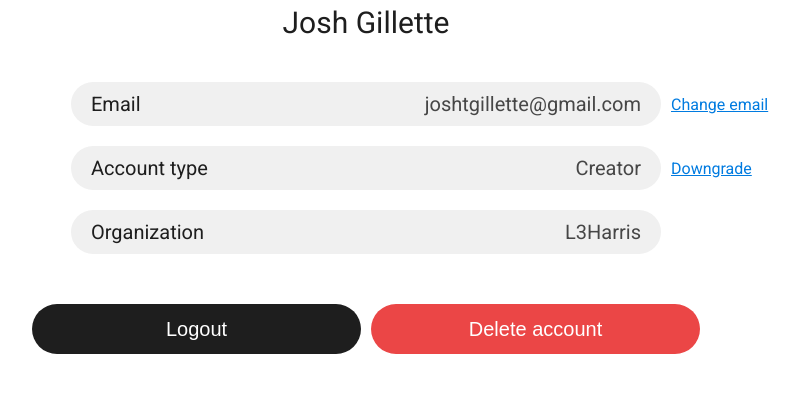
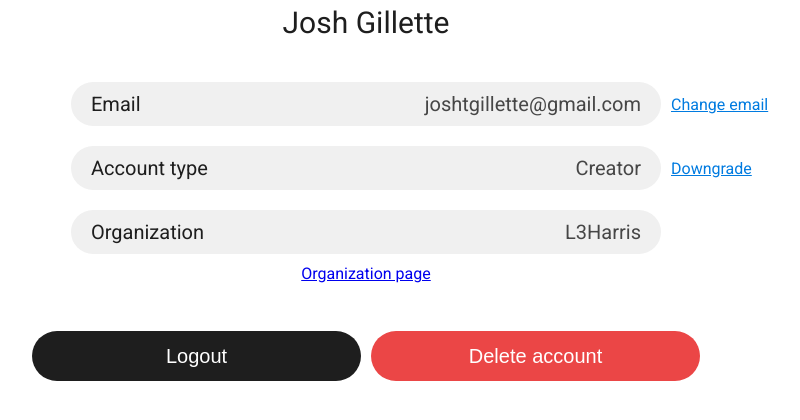
Before and after one commit to joshtgill/pages-web, a Django app: page /profile/ in a window 1280 px wide. Shown: the part 239-659 px from the top of the page, without its empty margins (274-1074 px from the left). Run offline with Django 3.2, Linux system fonts and the light colour scheme; a user stored in the database is signed in; data comes from the database, SQL or seed files in the repository.

Commit message:
Provide link to organization page in profile

```diff
--- a/meta/static/styles/profile.css
+++ b/meta/static/styles/profile.css
@@ -38,8 +38,13 @@
     display: flex;
     flex-direction: column;
     text-align: center;
-    margin: 4vmin 0 0 0;
+    margin: 4vmin 0 1vh 0;
     border-radius: 10px;
+}
+
+.content .profile .details a:visited {
+    text-decoration: none;
+    color: rgb(0, 123, 224);
 }
 
 .content .profile .details .detail-container {
@@ -115,6 +120,10 @@
         margin-left: 110px;
     }
 
+    .content .profile .details a {
+        margin-right: 110px;
+    }
+
     .content .profile .details .detail-container .detail {
         width: calc(100% - 110px);
     }
--- a/meta/templates/profile.html
+++ b/meta/templates/profile.html
@@ -42,6 +42,7 @@
                                 <h4>{{ request.user.creatoruser.organization.name }}</h4>
                             </div>
                         </div>
+                        <a href="{% url 'organization' %}">Organization page</a>
                     {% else %}
                         <div class="detail-container">
                             <div class="detail">
```
